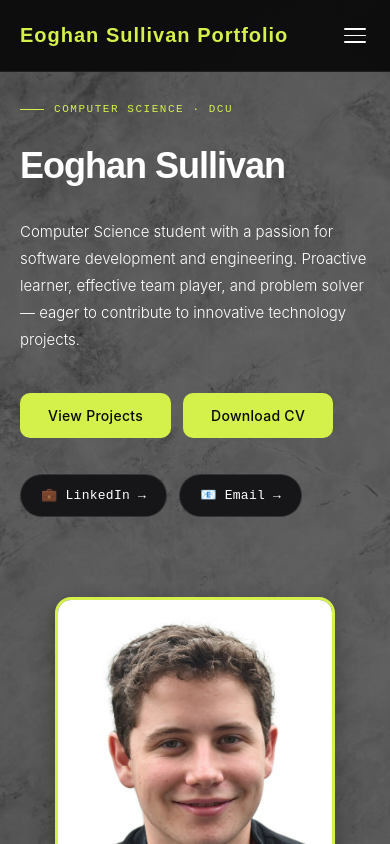
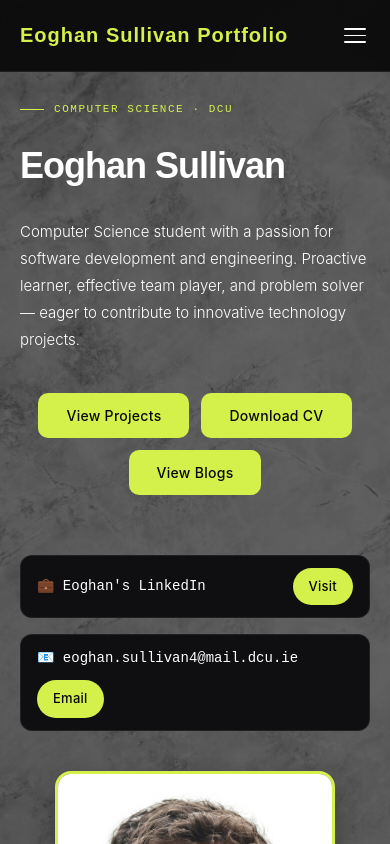
Before and after one commit to Eoghaning/eoghansullivan.github.io, a React (Vite) app: page / in a window 390 px wide. Shown: the top 844 px of the page. Built offline with nearby package versions, Linux system fonts and the light colour scheme.

Commit message:
Second last change for first draft

```diff
--- a/src/App.css
+++ b/src/App.css
@@ -125,38 +125,46 @@ body {
 }
 .btn-outline:hover { border-color: rgba(255,255,255,0.3); background: rgba(255,255,255,0.03); }
 
-/* ── HERO LINKS (as buttons) ── */
-.hero-links {
+/* ── CONTACT SECTION (text + small buttons) ── */
+.contact-section {
   display: flex;
-  gap: 12px;
-  margin-bottom: 40px;
-}
-.hero-links a {
-  display: inline-flex;
-  align-items: center;
-  gap: 6px;
-  background: var(--bg3);
-  color: var(--text);
-  text-decoration: none;
-  font-family: var(--mono);
-  font-size: 13px;
-  padding: 10px 20px;
-  border-radius: 30px;
-  border: 1px solid var(--border2);
-  transition: all 0.2s ease;
-  letter-spacing: 0.02em;
-}
-.hero-links a:hover {
-  background: var(--accent2);
-  border-color: var(--accent);
-  color: var(--accent);
-  transform: translateY(-2px);
+  flex-direction: column;
+  gap: 16px;
+  margin-top: 24px;
 }
 
-/* ── FACE IMAGE (rectangular, now 15% smaller) ── */
+.contact-item {
+  display: flex;
+  align-items: center;
+  justify-content: space-between;
+  background: var(--bg2);
+  border: 1px solid var(--border);
+  border-radius: 12px;
+  padding: 12px 16px;
+  width: 100%;
+  max-width: 420px;
+}
+
+.contact-text {
+  font-family: var(--mono);
+  font-size: 14px;
+  color: var(--text);
+  user-select: text;
+  cursor: text;
+}
+
+.btn-small {
+  padding: 8px 16px !important;
+  font-size: 13px !important;
+  border-radius: 20px !important;
+  margin-left: 12px;
+  white-space: nowrap;
+}
+
+/* ── FACE IMAGE ── */
 .face-image {
   width: 100%;
-  max-width: 340px;           /* reduced from 400px by 15% */
+  max-width: 340px;
   height: auto;
   border-radius: 16px;
   object-fit: cover;
@@ -165,7 +173,7 @@ body {
   box-shadow: 0 8px 20px rgba(0,0,0,0.3);
 }
 
-/* ── SKILLS CARD (bottom right) ── */
+/* ── SKILLS CARD ── */
 .skills-card {
   background: var(--bg2);
   border: 1px solid var(--border);
@@ -176,8 +184,6 @@ body {
   gap: 20px;
   width: 100%;
 }
-
-/* Skills heading – smaller, mono, uppercase, white */
 .skills-heading {
   font-family: var(--mono);
   font-size: 14px;
@@ -188,7 +194,6 @@ body {
   border-bottom: 1px solid var(--border2);
   padding-bottom: 8px;
 }
-
 .skill-label {
   font-family: var(--mono); font-size: 10px; color: var(--dim);
   text-transform: uppercase; letter-spacing: 0.14em; margin-bottom: 10px;
@@ -290,25 +295,11 @@ body {
 }
 .blog-preview { font-size: 14px; color: var(--muted); line-height: 1.7; }
 
-/* ── CV SECTION (updated) ── */
-.cv-download-btn {
-  display: block;
-  width: fit-content;
-  margin: 0 auto 60px auto;
-  background: var(--accent);
-  color: #080809;
-  text-decoration: none;
-  padding: 14px 28px;
-  border-radius: var(--r);
-  font-family: var(--sans);
-  font-size: 14px;
-  font-weight: 500;
-  transition: all 0.15s;
-  letter-spacing: 0.02em;
-}
-.cv-download-btn:hover {
-  opacity: 0.85;
-  transform: translateY(-1px);
+/* ── CV SECTION ── */
+.cv-button-wrapper {
+  display: flex;
+  justify-content: center;
+  margin-bottom: 60px;
 }
 .cv-download-arrow {
   font-size: 16px;
@@ -329,7 +320,7 @@ body {
 }
 .cv-block-title {
   font-family: var(--mono);
-  font-size: 20px;                    /* enlarged further from 16px → 20px */
+  font-size: 20px;
   color: var(--accent);
   text-transform: uppercase;
   letter-spacing: 0.14em;
@@ -412,10 +403,26 @@ body {
   }
   .face-image {
     width: 100%;
-    max-width: 280px;          /* also scaled down for mobile */
+    max-width: 280px;
     margin-bottom: 30px;
+  }
+  .hero-actions {
+    justify-content: center;
+  }
+  .contact-item {
+    max-width: 100%;
   }
   .page-section { padding: 80px 20px 60px; }
   .projects-grid { grid-template-columns: 1fr; }
   .cv-grid { grid-template-columns: 1fr; }
 }
+
+@media (max-width: 480px) {
+  .contact-item {
+    flex-wrap: wrap;
+    gap: 10px;
+  }
+  .btn-small {
+    margin-left: 0;
+  }
+}
--- a/src/pages/About.jsx
+++ b/src/pages/About.jsx
@@ -7,7 +7,6 @@ const SKILLS = [
 export default function About() {
   return (
     <section id="about" className="hero-section">
-      {/* Left column: text and buttons */}
       <div className="hero-left">
         <div className="hero-tag">Computer Science · DCU</div>
         <h1 className="hero-name">Eoghan Sullivan</h1>
@@ -23,18 +22,28 @@ export default function About() {
           <button className="btn-primary" onClick={() => document.getElementById("cv")?.scrollIntoView({ behavior: "smooth" })}>
             Download CV
           </button>
+          <button className="btn-primary" onClick={() => document.getElementById("blog")?.scrollIntoView({ behavior: "smooth" })}>
+            View Blogs
+          </button>
         </div>
-        <div className="hero-links">
-          <a href="https://www.linkedin.com/in/eoghanksullivan" target="_blank" rel="noreferrer">
-            💼 LinkedIn →
-          </a>
-          <a href="mailto:eoghan.sullivan4@mail.dcu.ie">
-            📧 Email →
-          </a>
+
+        {/* New contact sections: copyable text + small button */}
+        <div className="contact-section">
+          <div className="contact-item">
+            <span className="contact-text">💼 Eoghan's LinkedIn</span>
+            <a href="https://www.linkedin.com/in/eoghanksullivan" target="_blank" rel="noreferrer" className="btn-primary btn-small">
+              Visit
+            </a>
+          </div>
+          <div className="contact-item">
+            <span className="contact-text">📧 eoghan.sullivan4@mail.dcu.ie</span>
+            <a href="mailto:eoghan.sullivan4@mail.dcu.ie" className="btn-primary btn-small">
+              Email
+            </a>
+          </div>
         </div>
       </div>
 
-      {/* Right column: image at top, skills below */}
       <div className="hero-right">
         <img src="/face.jpg" alt="Eoghan Sullivan" className="face-image" />
         <div className="skills-card">
--- a/src/pages/CV.jsx
+++ b/src/pages/CV.jsx
@@ -7,11 +7,13 @@ export default function CV() {
           <p className="section-sub">Background & experience</p>
         </div>
 
-        {/* Green download button – same as View Projects */}
-        <a href="/CV.pdf" download className="btn-primary">
-          <span>Download Full CV</span>
-          <span className="cv-download-arrow">↓</span>
-        </a>
+        {/* Centered download button with extra gap */}
+        <div className="cv-button-wrapper">
+          <a href="/CV.pdf" download className="btn-primary">
+            <span>Download Full CV</span>
+            <span className="cv-download-arrow">↓</span>
+          </a>
+        </div>
 
         <div className="cv-grid">
           <div className="cv-block">
```
